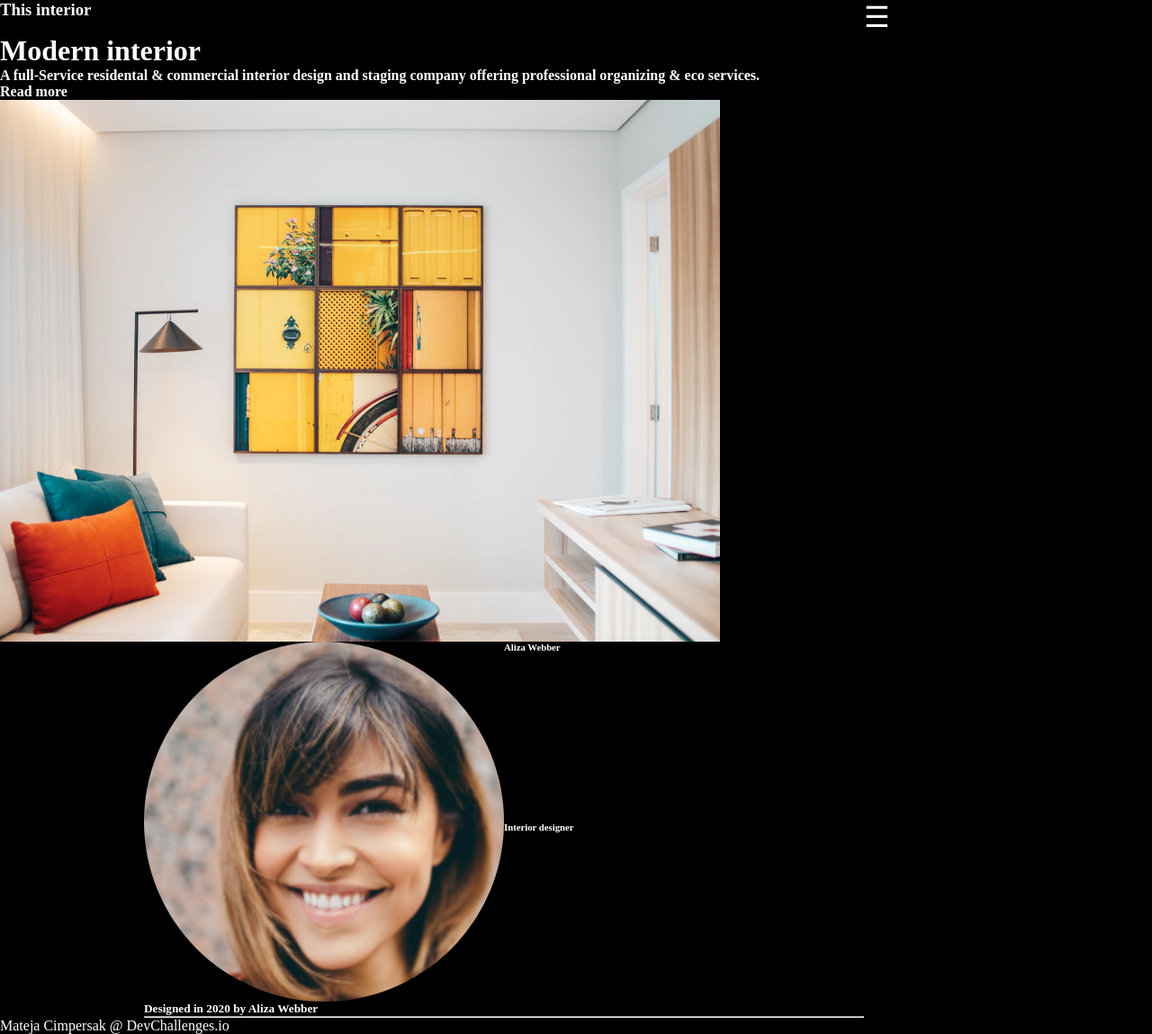
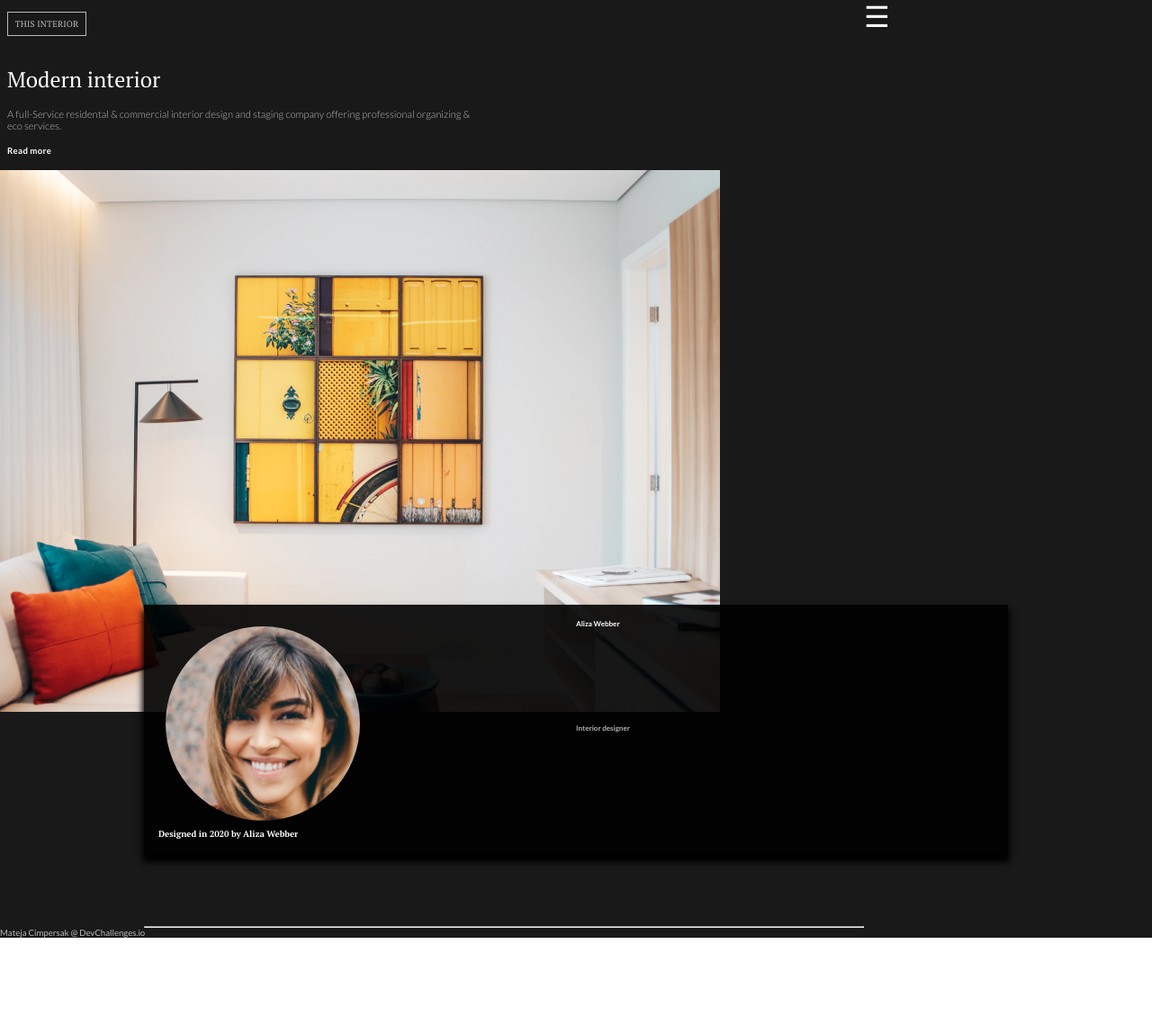
Before and after one commit to MatejaC/devchallenges-interior-consultant-master, a plain HTML site: page index.html in a window 1280 px wide. Shown: the whole page at 90% size. After the commit the page ends 1042 px from the top, so only its background shows below. Drawn offline with Linux system fonts and the light colour scheme.

Commit message:
adding fonts and styling upper part

```diff
--- a/index.html
+++ b/index.html
@@ -5,6 +5,9 @@
   <meta charset="UTF-8">
   <meta name="viewport" content="width=device-width, initial-scale=1.0">
   <link rel="stylesheet" type="text/css" href="/devchallenges-interior-consultant-master/scss/style.css" />
+  <link
+    href="https://fonts.googleapis.com/css2?family=Lato:wght@100;300;400;700&family=PT+Serif:wght@400;700&family=Poppins:wght@300;400&display=swap"
+    rel="stylesheet">
   <title>Interior Consultant</title>
 </head>
 
@@ -34,13 +37,13 @@
 
     <h1 class="title">Modern interior</h1>
     <h4 class="description">A full-Service residental & commercial interior design and staging company offering
-   professional organizing & eco
+      professional organizing & <br> eco
       services. </h4>
 
     <h4 class="read-more">Read more</h4>
 
     <img src="assets/photo1.png" class="interor-image" alt="interior design img">
-  <section class="card">
+    <section class="card floating colored">
       <img class="Aliza-photo" src="assets/photo2.png" alt="Aliza Webber">
       <h6 class="nameA">Aliza Webber</h6>
       <h6 class="occupation">Interior designer</h6>
--- a/scss/style.scss
+++ b/scss/style.scss
@@ -1,8 +1,10 @@
 // variables
 
-$primary-font: "Lora", serif;
-$secondary-font: "Montserrat", sans-serif;
-$background-color: #000000;
+$fontLato: "Lato", sans-serif;
+$fontPT: "PT Serif", serif;
+$fontPoppins: "Poppins", sans-serif;
+$background-color: #000000e6;
+$whitish: rgba(255, 255, 255, 0.7);
 $color: #ffffff;
 $overlay-link: #e9e8e8;
 $overlay-hover: #8f8b8b;
@@ -32,7 +34,6 @@ $overlay-hover: #8f8b8b;
 }
 
 body {
- background-color: $background-color;
  color: $color;
 }
 
@@ -43,7 +44,6 @@ h4,
 h5,
 h6,
 p {
- font-family: $primary-font;
  color: $color;
 }
 
@@ -60,14 +60,30 @@ p {
 .container {
  display: grid;
  grid-template-columns: repeat(8, 1fr);
- grid-template-rows: repeat(8, [row] auto);
+ grid-template-rows: repeat(10, [row] auto);
+ background-color: $background-color;
 }
 
 .this-interior {
  display: inline-block;
  position: relative;
- grid-column: 1 / 8;
+ grid-column: 1 / 3;
  grid-row: row 1;
+ font-family: $fontPT;
+ color: $whitish;
+ font-weight: 400;
+ letter-spacing: 0.01rem;
+ text-align: center;
+ align-items: center;
+ line-height: 1.5rem;
+ width: 5.5rem;
+ height: 1.7rem;
+ padding: 0.05rem;
+ font-size: 0.6rem;
+ margin: 0.8rem 0 2rem 0.5rem;
+ text-transform: uppercase;
+ border: 1px solid $whitish;
+ box-sizing: border-box;
 }
 
 .hamburger-icon {
@@ -84,13 +100,23 @@ p {
  position: relative;
  grid-column: 1 / 8;
  grid-row: row 2;
+ font-family: $fontPT;
+ font-size: 1.5rem;
+ font-weight: 400;
+ margin: 0 0 1rem 0.5rem;
 }
 
 .description {
  display: inline-block;
  position: relative;
- grid-column: 1 / 8;
+ grid-column: 1 / 5;
  grid-row: row 3;
+ font-family: $fontLato;
+ font-weight: 300;
+ font-size: 0.7rem;
+ color: $whitish;
+ letter-spacing: 0.1;
+ margin: 0rem 0 1rem 0.5rem;
 }
 
 .read-more {
@@ -98,56 +124,78 @@ p {
  position: relative;
  grid-column: 1 / 4;
  grid-row: row 4;
+ margin: 0rem 0 1rem 0.5rem;
+ font-family: $fontLato;
+ font-size: 0.6rem;
+ letter-spacing: 0.02rem;
 }
 
 .interor-image {
  display: inline-block;
+ position: relative;
  width: 100%;
  max-width: 100ch;
- grid-column: 1 / 9;
- grid-row: row 5;
+ grid-column: 1 / 10;
+ grid-row: row 5 / 9;
 }
 
 .card {
  position: relative;
- grid-column: 2 / 7;
- grid-row: row 6;
+ display: block;
+ grid-column: 2/ -2;
+ grid-row: row 8 / -1;
  display: grid;
  grid-template-columns: repeat(4, 1fr);
+ border: none;
+ box-sizing: border-box;
+ background-color: $background-color;
+ padding: 1rem;
+ margin-bottom: 5rem;
+ box-shadow: 0px 7px 7px 2px black, 0px 0px 0px 0px rgba(0, 0, 0, 0.902);
+ z-index: 2;
 }
 .Aliza-photo {
- grid-column: 1 / 3;
+ grid-column: 1 / 2;
  grid-row: 1 / 3;
  width: 100%;
  max-width: 100ch;
  border-radius: 50%;
+ padding: 0.5rem;
 }
 .nameA {
- grid-column: 3 / 4;
+ grid-column: 3 / 5;
  grid-row: 1;
+ font-family: $fontLato;
+ font-size: 0.5rem;
 }
 .occupation {
- grid-column: 3 / 4;
+ grid-column: 3 / 5;
  grid-row: 2;
+ font-size: 0.5rem;
+ font-family: $fontLato;
+ color: $whitish;
 }
 .designed-by {
- grid-column: 1 / 4;
+ grid-column: 1 / 5;
  grid-row: 3;
+ font-size: 0.6rem;
+ font-family: $fontPT;
 }
 
 .line {
  grid-column: 2 / 7;
- grid-row: row 7;
+ grid-row: row 11;
 }
 
 footer {
  grid-column: 1 / 8;
- grid-row: row 8;
+ grid-row: row 12;
+ font-family: $fontLato;
+ font-size: 0.6rem;
  a:link {
   text-decoration: none;
-  color: $color;
+  color: $whitish;
  }
-
  a {
   color: inherit;
  }
```
Also changed, not shown: scss/style.css, 1 other file. Lines whose indentation alone changed are shown as unchanged.
